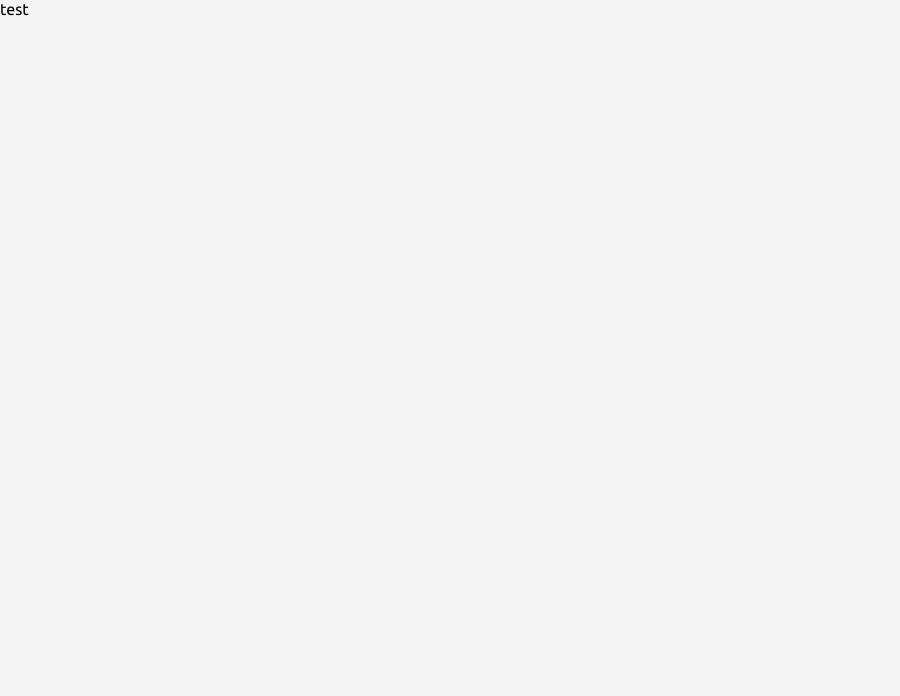
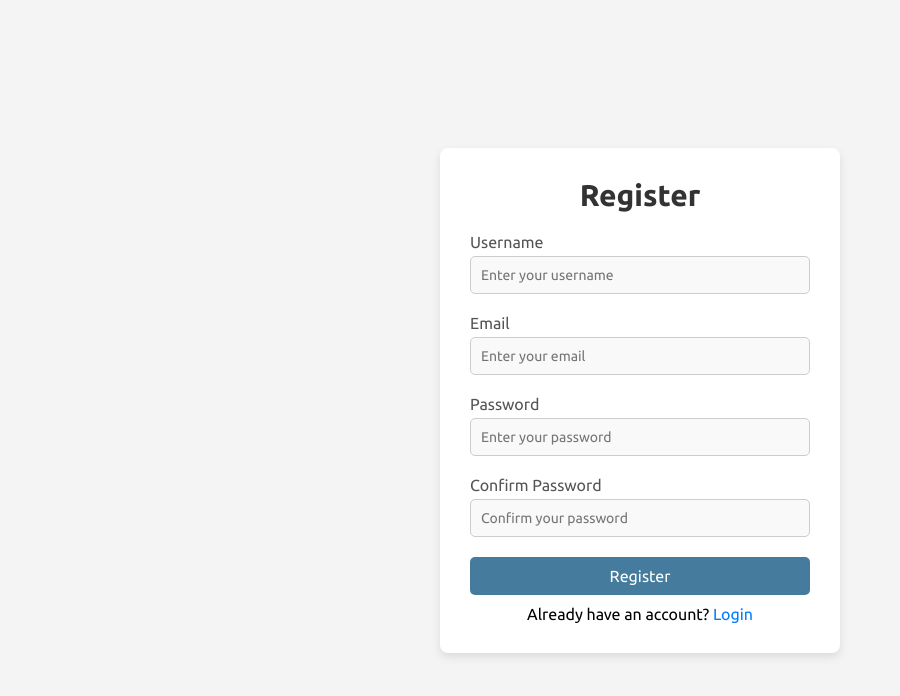
Before and after one commit to Rick-Janssen/CSP-Frontend, a React (Create React App) app: page / in a window 1280 px wide. Shown: the top 696 px of the page, without its empty margins (0-900 px from the left). Built offline with nearby package versions, Linux system fonts and the light colour scheme.

Commit message:
login pain

```diff
--- a/src/App.jsx
+++ b/src/App.jsx
@@ -2,13 +2,14 @@ import "./App.css";
 import { BrowserRouter as Router, Routes, Route } from "react-router-dom";
 import Header from "./components/Header/header";
 import Navbar from "./components/Navbar/Navbar";
-import HomePage from "./pages/HomePage/HomePage"
+import HomePage from "./pages/HomePage/HomePage";
+import Register from "./pages/Login/Register";
 import ProductList from "./components/ProductList/ProductList";
 
 const App = () =>{
   return (
     <Routes>
-      <Route path="/" element={<HomePage />} />
+      <Route path="/" element={<Register />} />
     </Routes>
 
   );
--- /dev/null
+++ b/src/pages/Login/Register.jsx
@@ -0,0 +1,54 @@
+import React from 'react';
+import './register.css';
+
+const Register = () => {
+  return (
+    <>
+    <div className="register-container">
+      <div className="register-box">
+        <h2>Register</h2>
+        <form>
+          <div className="input-group">
+            <label htmlFor="username">Username</label>
+            <input
+              type="text"
+              id="username"
+              placeholder="Enter your username"
+            />
+          </div>
+          <div className="input-group">
+            <label htmlFor="email">Email</label>
+            <input
+              type="email"
+              id="email"
+              placeholder="Enter your email"
+            />
+          </div>
+          <div className="input-group">
+            <label htmlFor="password">Password</label>
+            <input
+              type="password"
+              id="password"
+              placeholder="Enter your password"
+            />
+          </div>
+          <div className="input-group">
+            <label htmlFor="confirmPassword">Confirm Password</label>
+            <input
+              type="password"
+              id="confirmPassword"
+              placeholder="Confirm your password"
+            />
+          </div>
+          <button type="submit" className="register-btn">Register</button>
+          <div className="login-link">
+            <p>Already have an account? <a href="#">Login</a></p>
+          </div>
+        </form>
+      </div>
+    </div>
+    </>
+  );
+};
+
+export default Register;
--- /dev/null
+++ b/src/pages/Login/register.css
@@ -0,0 +1,101 @@
+    * {
+        margin: 0;
+        padding: 0;
+        box-sizing: border-box;
+    }
+
+    body {
+        font-family: Arial, sans-serif;
+        display: flex;
+        justify-content: center;
+        align-items: center;
+        height: 100vh;
+        background-color: #f4f4f4;
+        /* Light grey background */
+        margin: 0;
+    }
+
+    .register-container {
+        background-color: #ffffff;
+        /* White background */
+        padding: 30px;
+        border-radius: 8px;
+        box-shadow: 0 4px 10px rgba(0, 0, 0, 0.1);
+        max-width: 400px;
+        width: 400px;
+    }
+
+    h2 {
+        text-align: center;
+        margin-bottom: 20px;
+        color: #333;
+    }
+
+    .input-group {
+        margin-bottom: 20px;
+        width: 100%;
+    }
+
+    .input-group label {
+        display: block;
+        margin-bottom: 5px;
+        color: #555;
+    }
+
+    .input-group input {
+        width: 100%;
+        padding: 10px;
+        border: 1px solid #ccc;
+        border-radius: 5px;
+        font-size: 14px;
+        background-color: #f9f9f9;
+    }
+
+    .input-group input:focus {
+        outline: none;
+        border-color: #007bff;
+    }
+
+    .error-message {
+        color: red;
+        font-size: 14px;
+        margin-top: -10px;
+        margin-bottom: 10px;
+        display: none;
+    }
+
+    .register-btn {
+        width: 100%;
+        padding: 10px;
+        background-color: #457b9d;
+        color: white;
+        border: none;
+        border-radius: 5px;
+        cursor: pointer;
+        font-size: 16px;
+    }
+
+    .register-btn:hover {
+        background-color: #a8dadc;
+    }
+
+    .login-link {
+        text-align: center;
+        margin-top: 10px;
+    }
+
+    .login-link a {
+        color: #007bff;
+        text-decoration: none;
+    }
+
+    /* Media query for small screens */
+    @media (max-width: 500px) {
+        .register-container {
+            padding: 20px;
+        }
+
+        h2 {
+            font-size: 24px;
+        }
+    }
```
Also changed, not shown: src/components/Login.jsx (deleted, +0 -13 lines), src/components/Login/login.css (added), src/pages/Login/login.css (added).
